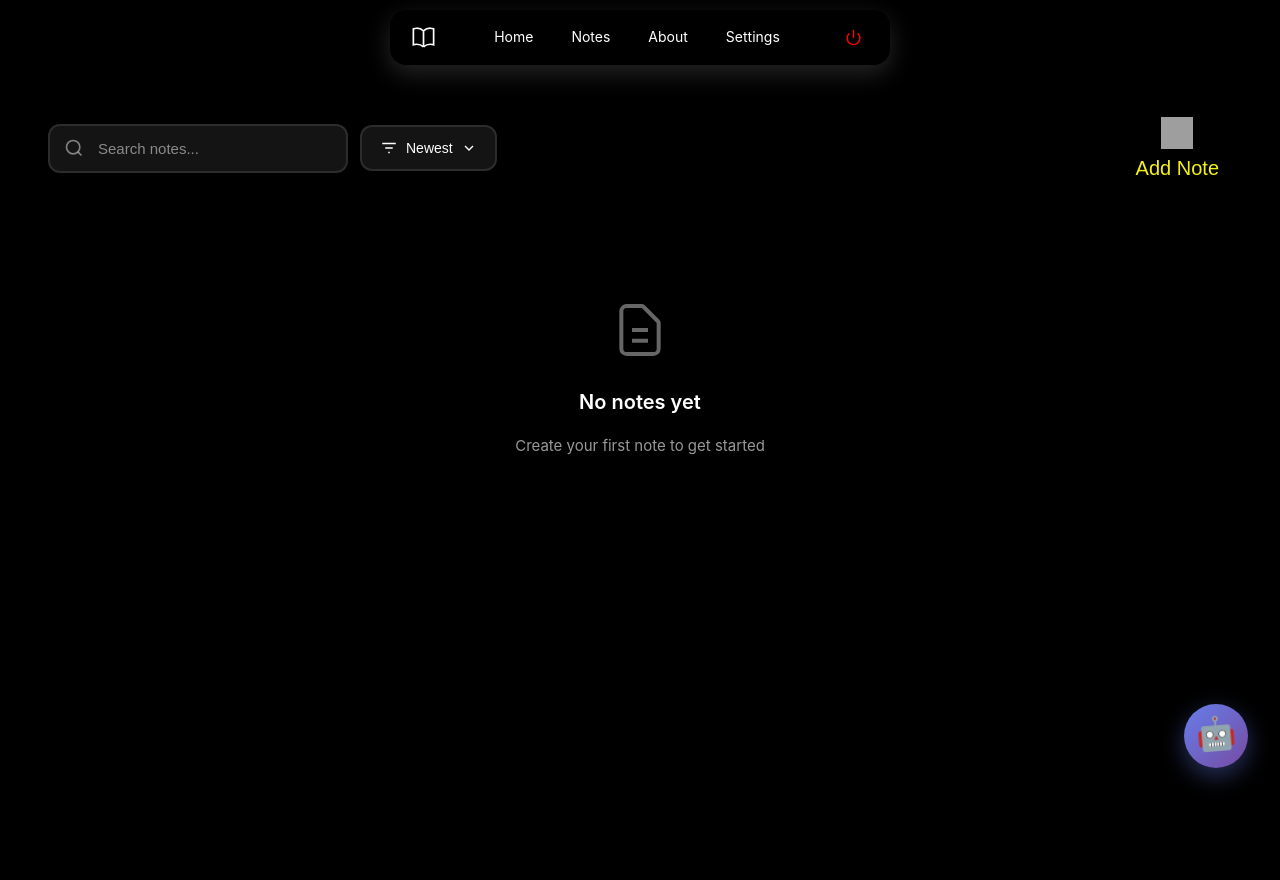
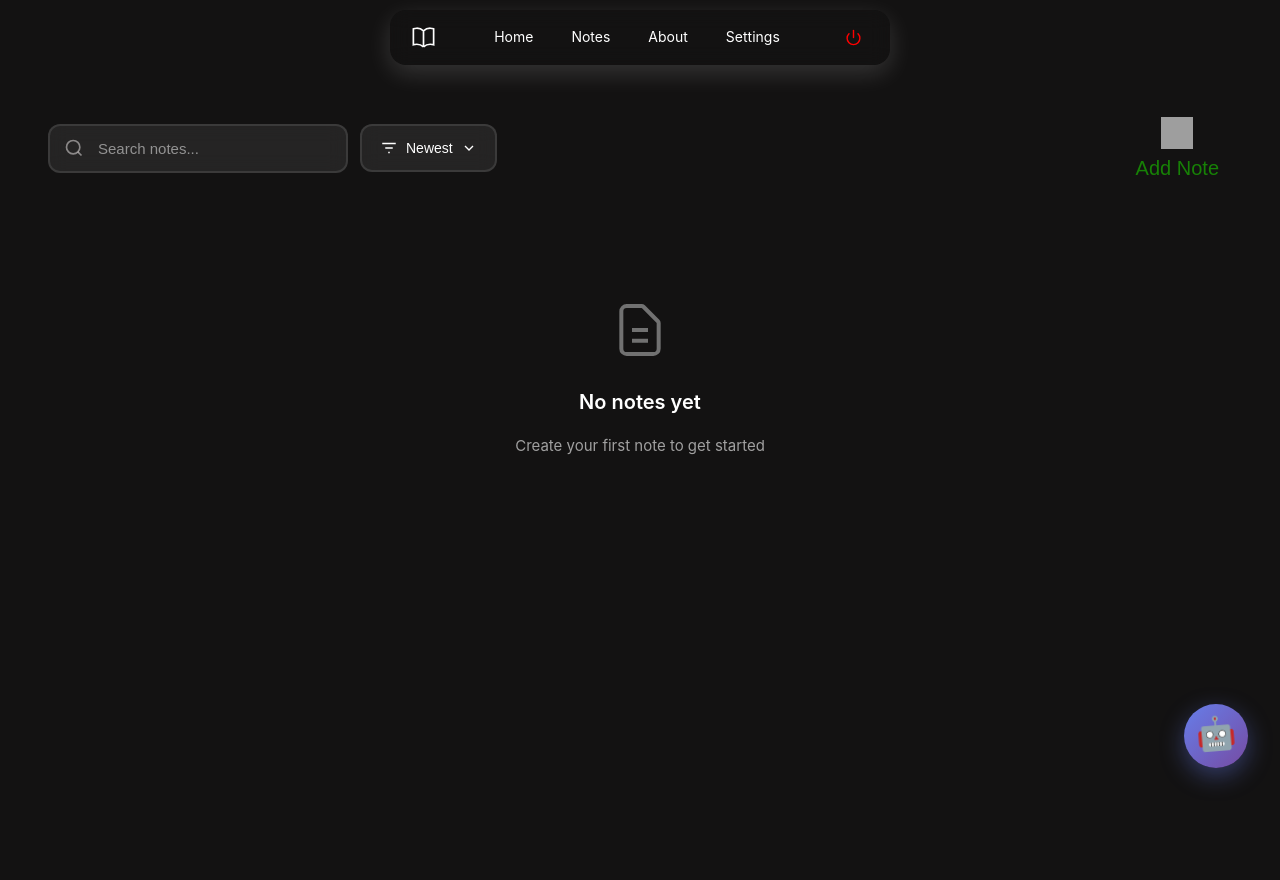
Before and after one commit to Ambady-dileep/noteshub, a Django app: page /notes/ in a window 1280 px wide. Run offline with Django 5.2, Linux system fonts and the light colour scheme; the visitor is signed in with stand-in values (Sample User, id 1); data that the repository does not hold is empty; grey boxes are pictures that could not be loaded.

Commit message:
Minor update in notes.css

```diff
--- a/notes/static/notes/css/notes.css
+++ b/notes/static/notes/css/notes.css
@@ -11,7 +11,7 @@ html {
 
 body {
     font-family: -apple-system, BlinkMacSystemFont, 'Segoe UI', 'Helvetica Neue', sans-serif;
-    background: rgb(0, 0, 0);
+    background: rgb(19, 18, 18);
     color: #ffffff;
     line-height: 1.6;
     font-weight: 400;
@@ -300,7 +300,7 @@ body {
     display: flex;
     align-items: center;
     gap: 8px;
-    padding: 12px 18px;
+    padding: 13px 18px;
     border-radius: 12px;
     border: 2px solid rgba(255, 255, 255, 0.1);
     background: rgba(255, 255, 255, 0.08);
@@ -402,7 +402,7 @@ body {
     border-radius: 12px;
     border: none;
     background: transparent;
-    color: rgb(245, 241, 23);
+    color: rgb(23, 129, 6);
     font-size: 20px;
     margin-left: auto;
     font-weight: 300;
```
